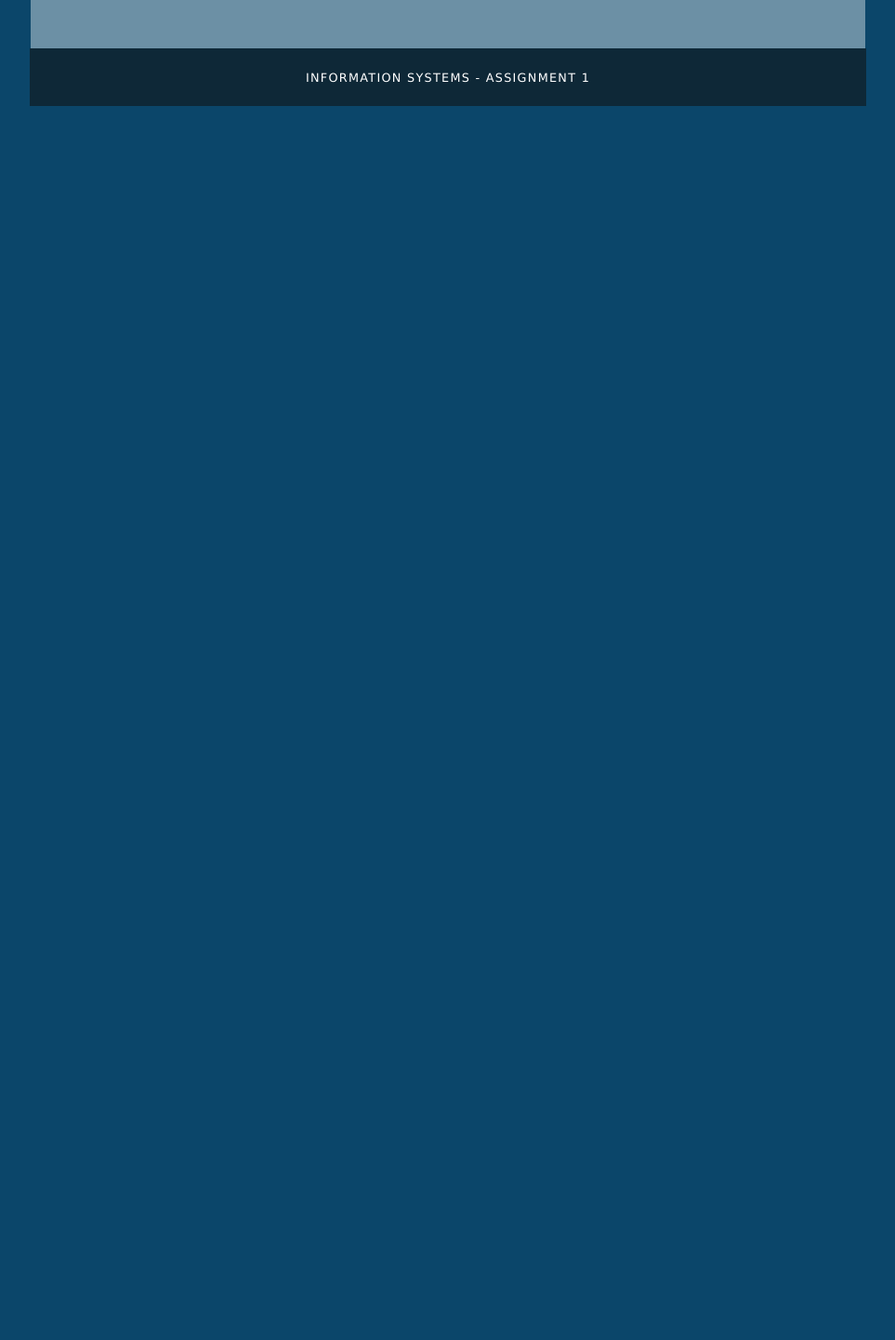
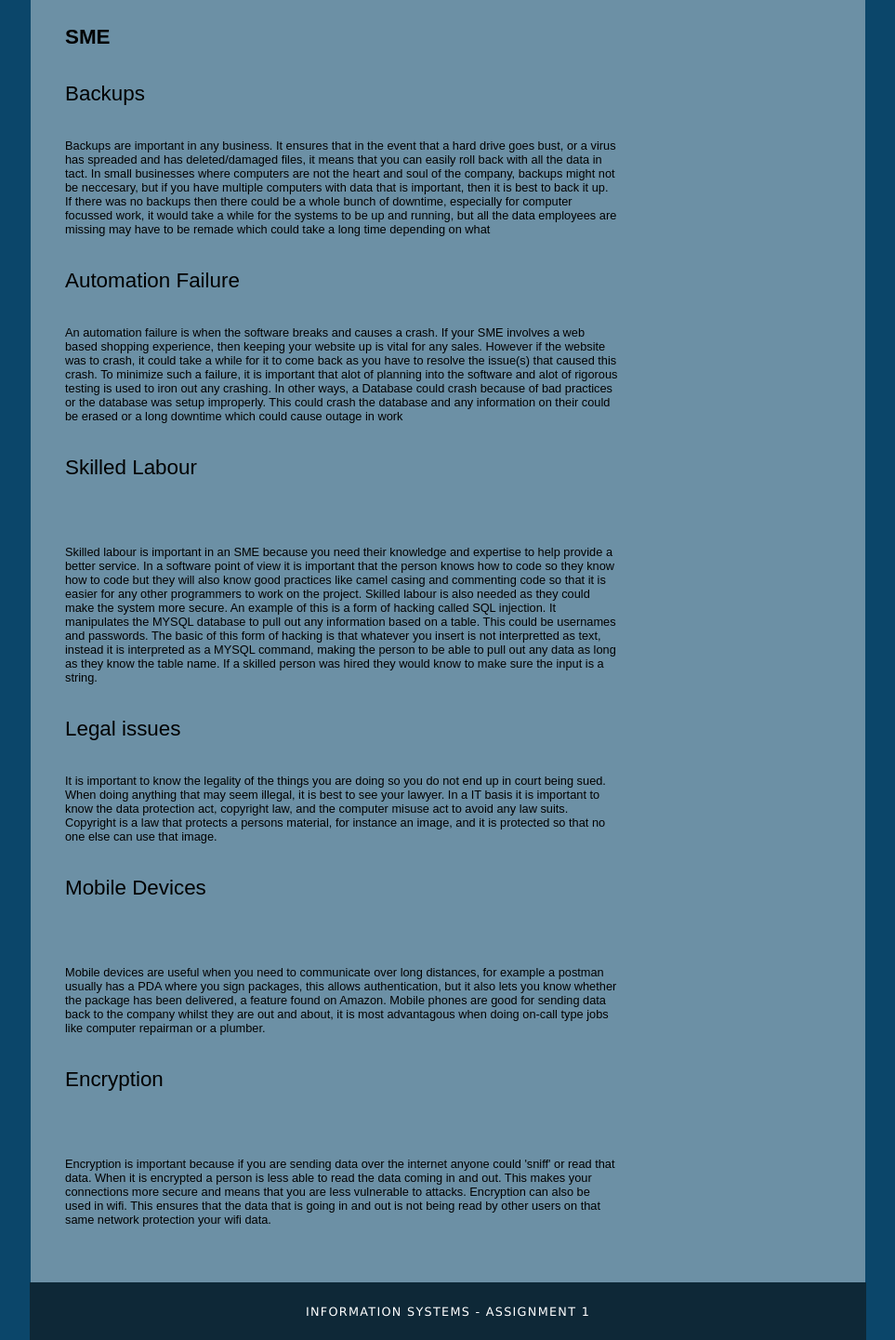
Before and after one commit to MatthewLundon/AssignmentWebsite, a plain HTML site: page index.html in a window 1280 px wide. Shown: the part 1600-3041 px from the top of the page at 93% size, without its empty margins (158-1121 px from the left). Before the commit the page ends 1714 px from the top, so only its background shows below. Drawn offline with Linux system fonts and the light colour scheme.

Commit message:
Website
Website

```diff
--- a/index.html
+++ b/index.html
@@ -60,6 +60,19 @@
         <h1>Security of information</h1>
         <h3>Security of information is important, under the data protection act you should not be storing data that you cannot keep safe. Different security measures like malware tools, firewall and other security programs can be implemented to reduce the risk of people gaining access to this information. If you do not secure your data you could be sued under the data protection act so it is best to keep your security technologies updated and always stay secured.</h3>
 
+		<h1><strong>SME</h1></strong>
+		<h1>Backups</h1>
+		<h3>Backups are important in any business. It ensures that in the event that a hard drive goes bust, or a virus has spreaded and has deleted/damaged files, it means that you can easily roll back with all the data in tact. In small businesses where computers are not the heart and soul of the company, backups might not be neccesary, but if you have multiple computers with data that is important, then it is best to back it up. If there was no backups then there could be a whole bunch of downtime, especially for computer focussed work, it would take a while for the systems to be up and running, but all the data employees are missing may have to be remade which could take a long time depending on what </h3>
+		<h1>Automation Failure</h1>
+		<h3>An automation failure is when the software breaks and causes a crash. If your SME involves a web based shopping experience, then keeping your website up is vital for any sales. However if the website was to crash, it could take a while for it to come back as you have to resolve the issue(s) that caused this crash. To minimize such a failure, it is important that alot of planning into the software and alot of rigorous testing is used to iron out any crashing. In other ways, a Database could crash because of bad practices or the database was setup improperly. This could crash the database and any information on their could be erased or a long downtime which could cause outage in work</h3>
+		<h1>Skilled Labour<h1>
+		<h3>Skilled labour is important in an SME because you need their knowledge and expertise to help provide a better service. In a software point of view it is important that the person knows how to code so they know how to code but they will also know good practices like camel casing and commenting code so that it is easier for any other programmers to work on the project. Skilled labour is also needed as they could make the system more secure. An example of this is a form of hacking called SQL injection. It manipulates the MYSQL database to pull out any information based on a table. This could be usernames and passwords. The basic of this form of hacking is that whatever you insert is not interpretted as text, instead it is interpreted as a MYSQL command, making the person to be able to pull out any data as long as they know the table name. If a skilled person was hired they would know to make sure the input is a string.</h3>
+		<h1>Legal issues</h1>
+		<h3>It is important to know the legality of the things you are doing so you do not end up in court being sued. When doing anything that may seem illegal, it is best to see your lawyer. In a IT basis it is important to know the data protection act, copyright law, and the computer misuse act to avoid any law suits. Copyright is a law that protects a persons material, for instance an image, and it is protected so that no one else can use that image. </h3>
+		<h1>Mobile Devices<h1>
+		<h3>Mobile devices are useful when you need to communicate over long distances, for example a postman usually has a PDA where you sign packages, this allows authentication, but it also lets you know whether the package has been delivered, a feature found on Amazon. Mobile phones are good for sending data back to the company whilst they are out and about, it is most advantagous when doing on-call type jobs like computer repairman or a plumber. </h3>
+		<h1>Encryption<h1>
+		<h3>Encryption is important because if you are sending data over the internet anyone could 'sniff' or read that data. When it is encrypted a person is less able to read the data coming in and out. This makes your connections more secure and means that you are less vulnerable to attacks. Encryption can also be used in wifi. This ensures that the data that is going in and out is not being read by other users on that same network protection your wifi data.</h3>
 
         <p>  </p>
       </div>
```
